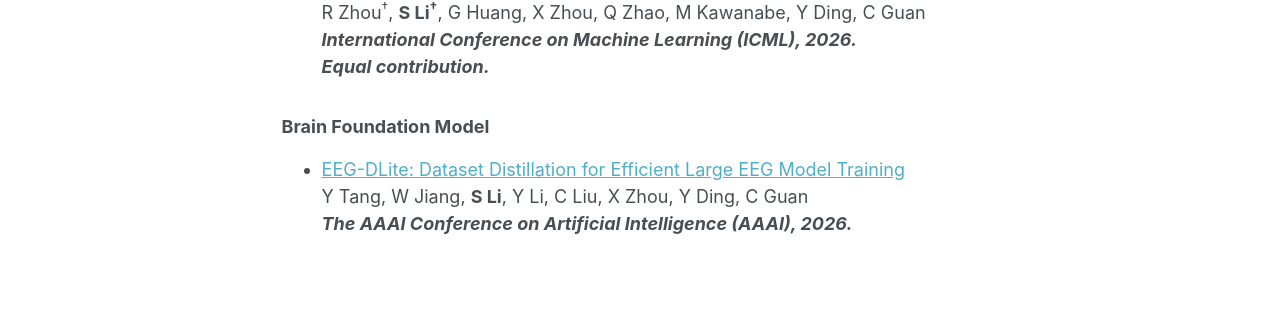
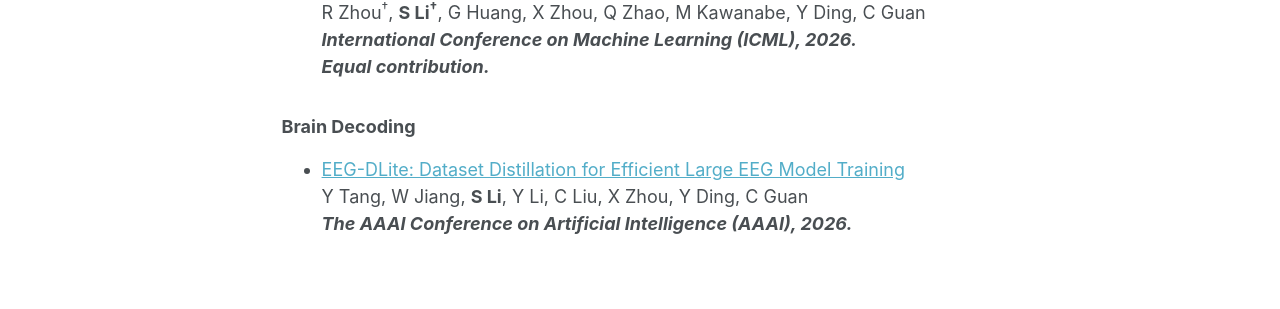
Before and after one commit to fightlesliefigt/fightlesliefigt.github.io, a Jekyll site: the page built from _pages/publications.html, in a window 1280 px wide and 1127 px high. Shown: the part 666-975 px from the top of the window. Built offline with Jekyll 4.4.1, drawn with Linux system fonts in a browser that asks for light colours; a style sheet for code colours, icons or effects is not loaded.

Commit message:
Update publications.html

```diff
--- a/_pages/publications.html
+++ b/_pages/publications.html
@@ -50,7 +50,7 @@ Equal contribution.</b></i>
 
 
 
-<h3>Brain Foundation Model</h3>
+<h3>Brain Decoding</h3>
 <ul>
 <li><p> <a href="https://ojs.aaai.org/index.php/AAAI/article/view/38830"> EEG-DLite: Dataset Distillation for Efficient Large EEG Model Training </a><br />
 Y Tang, W Jiang, <b>S Li</b>, Y Li, C Liu, X Zhou, Y Ding, C Guan <br />
```
